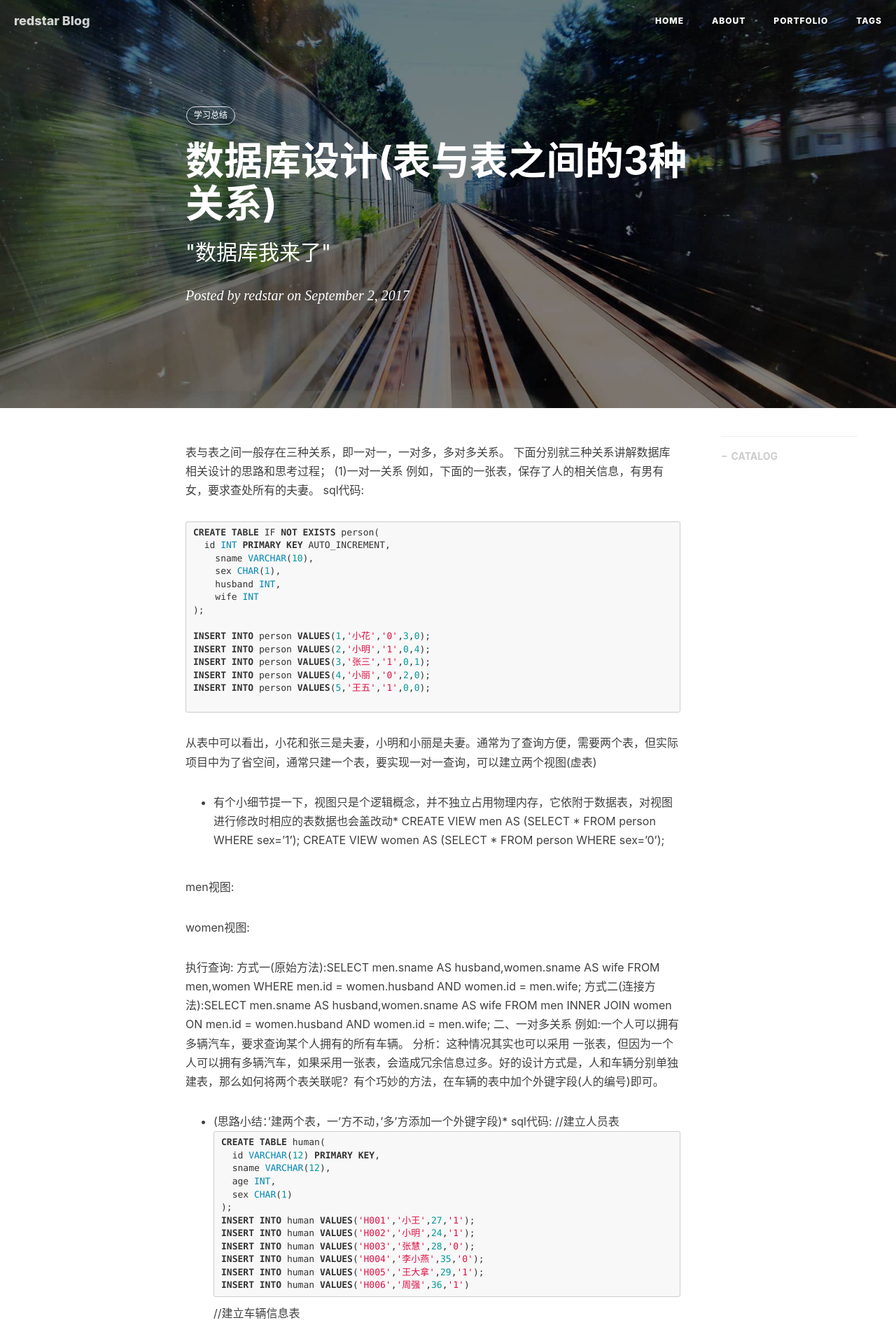
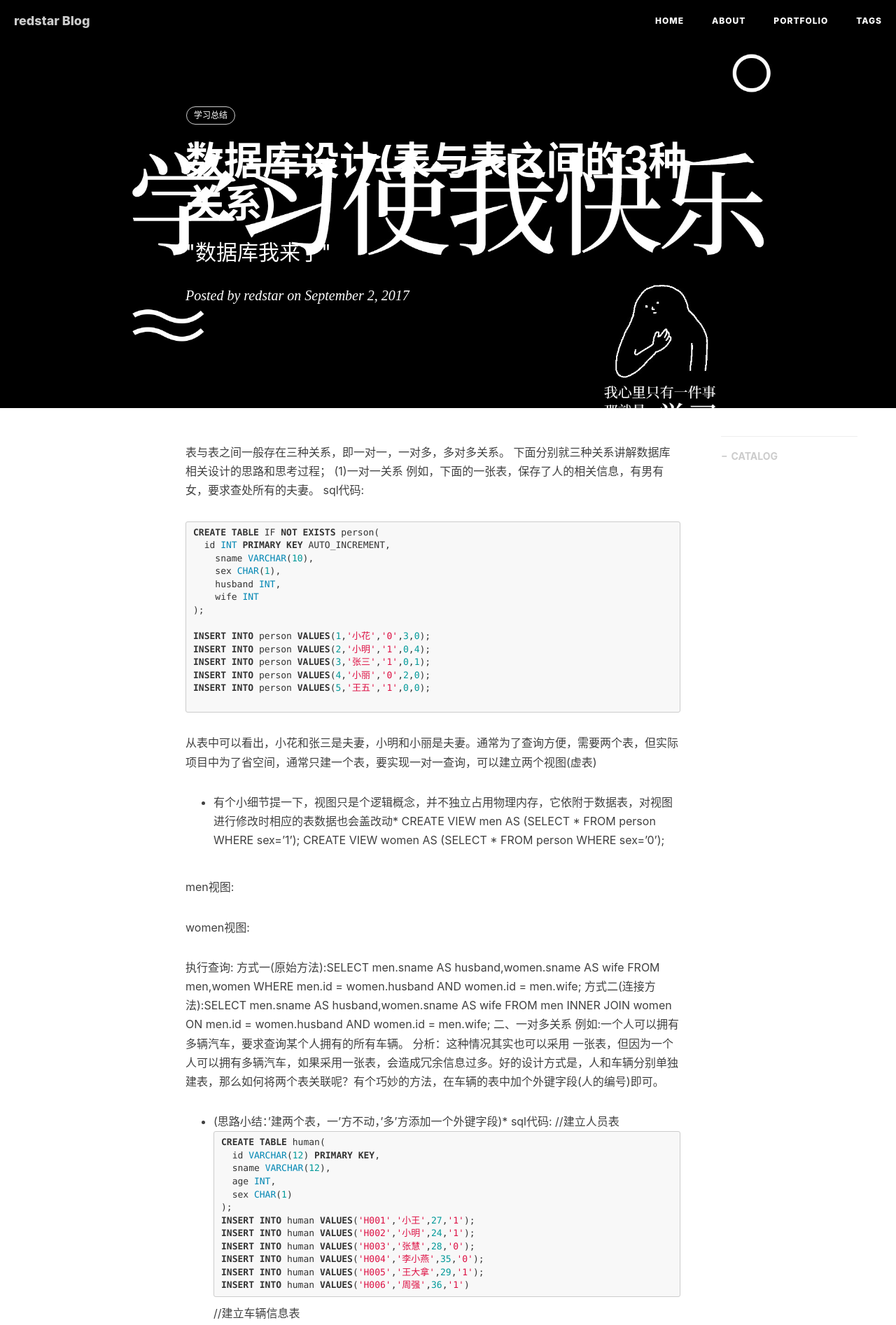
Before and after one commit to yhx123/yhx123.github.io, a Jekyll site: the page built from _posts/2017-9-3-hello-2017.markdown, in a window 1280 px wide. Shown: the top 1893 px of the page at 70% size. Built offline with Jekyll 4.4.1, drawn with Linux system fonts in a browser that asks for light colours; nearby versions of some CDN libraries; comment, search, counter and statistics services are not loaded.

Commit message:
添加了一张背景图

```diff
--- a/_posts/2017-9-3-hello-2017.markdown
+++ b/_posts/2017-9-3-hello-2017.markdown
@@ -4,7 +4,7 @@
 subtitle:   " \"数据库我来了\""
 date:       2017-09-2
 author:     "redstar"
-header-img: "img/post-bg-2015.jpg"
+header-img: "img/post-bg-study.jpg"
 catalog: true
 tags:
     - 学习总结
```
Also changed, not shown: img/post-bg-study.jpg (added).
